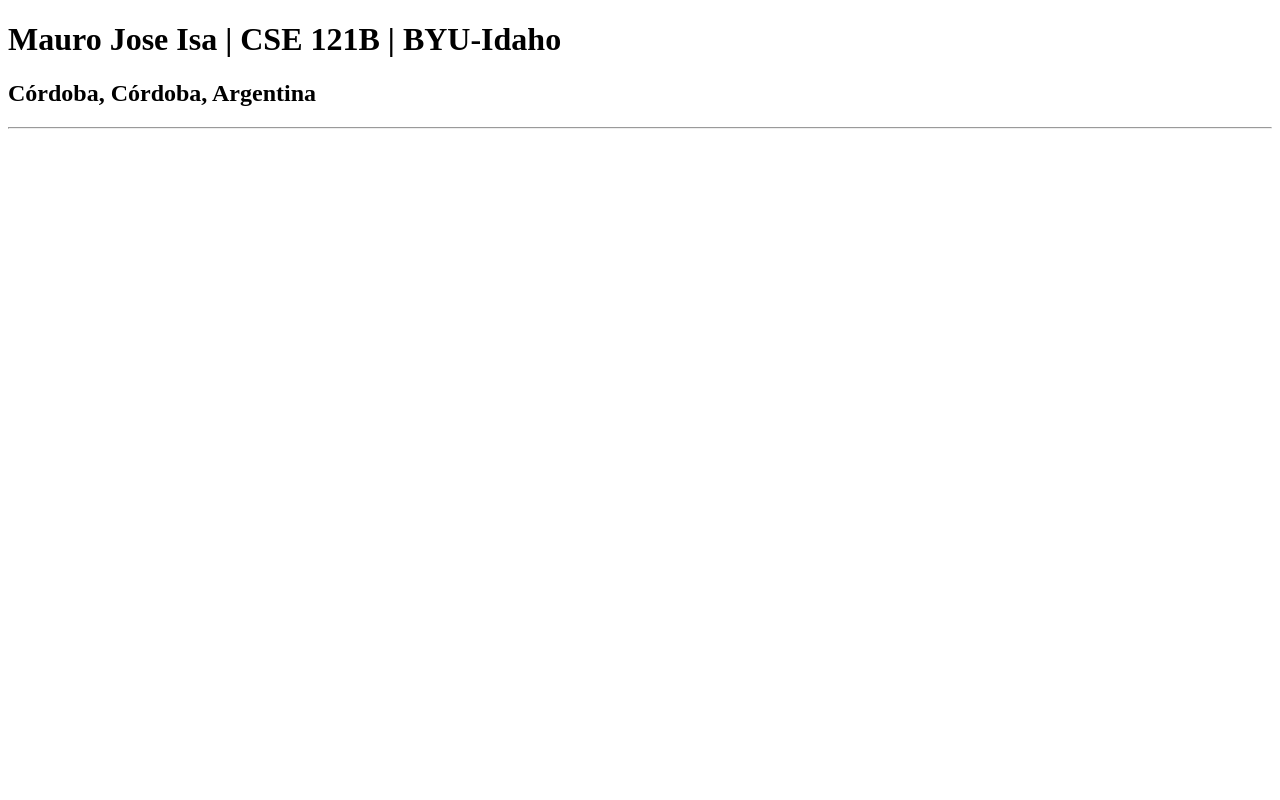
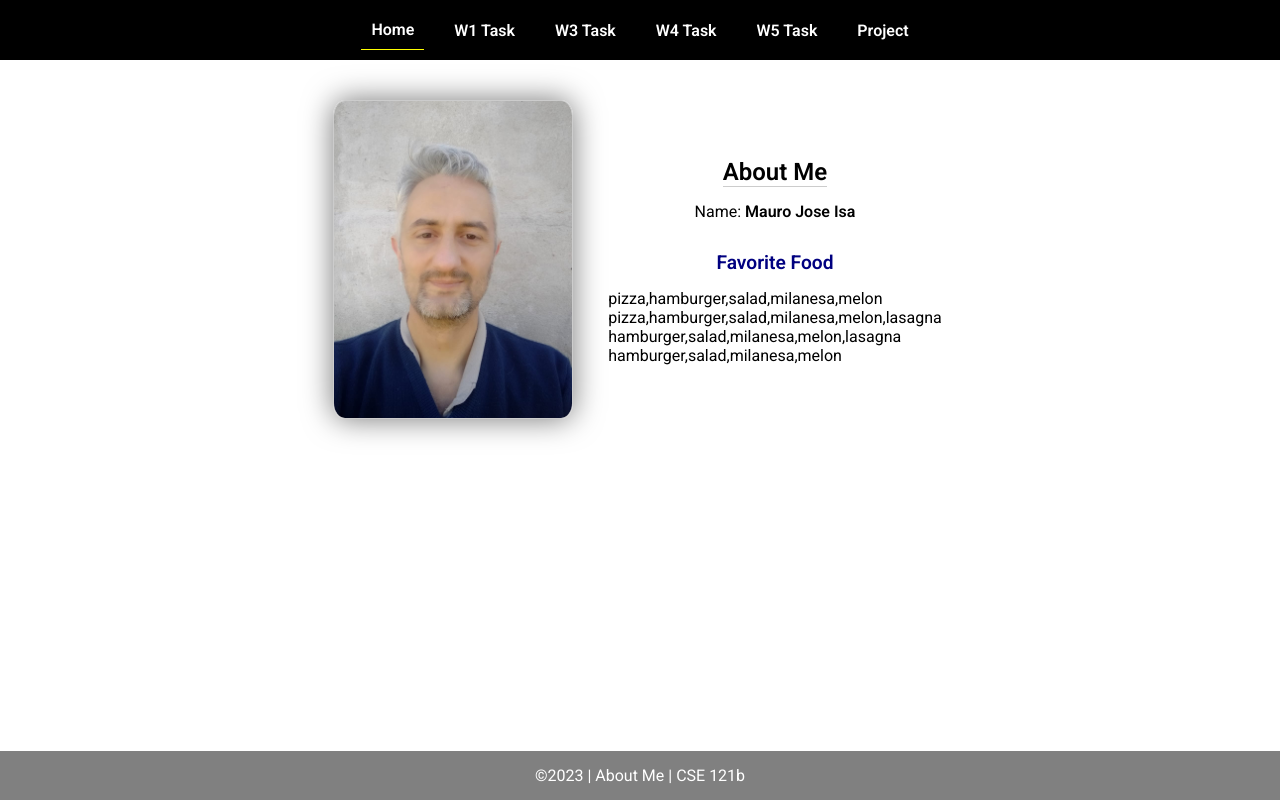
Before and after one commit to isama78/cse121b, a plain HTML site: page index.html in a window 1280 px wide. Drawn offline with Linux system fonts and the light colour scheme.

Commit message:
w2 task now completed. The last commit missed a task

```diff
--- a/index.html
+++ b/index.html
@@ -1,13 +1,46 @@
 <!DOCTYPE html>
 <html lang="en">
+
 <head>
-    <meta charset="UTF-8">
-    <meta name="viewport" content="width=device-width, initial-scale=1.0">
-    <title>Mauro Jose Isa | CSE 121B | BYU-Idaho</title>
+  <meta charset="UTF-8">
+  <meta name="viewport" content="width=device-width, initial-scale=1.0">
+  <meta name="description" content="Mauro Isa Profile Page">
+  <title>About Me | CSE 121b | W02: Programming Tasks</title>
+  <link rel="preconnect" href="https://fonts.googleapis.com">
+  <link rel="preconnect" href="https://fonts.gstatic.com" crossorigin>
+  <link href="https://fonts.googleapis.com/css2?family=Roboto:wght@400;600&display=swap"
+    rel="stylesheet">
+  <link rel="stylesheet" href="styles/main.css">
 </head>
+
 <body>
-    <h1>Mauro Jose Isa | CSE 121B | BYU-Idaho</h1>
-    <h2>Córdoba, Córdoba,  Argentina</h2>
-    <hr>
+  <nav>
+    <ul id="menu">
+      <li><a id="toggleMenu">&equiv;</a></li>
+      <li><a href="index.html" class="active">Home</a></li>
+      <li><a href="w01-task.html">W1 Task</a></li>
+      <li><a href="w03-task.html">W3 Task</a></li>
+      <li><a href="w04-task.html">W4 Task</a></li>
+      <li><a href="w05-task.html">W5 Task</a></li>
+      <li><a href="project.html">Project</a></li>
+    </ul>
+  </nav>
+  <main id="home">
+    <picture>
+      <img src="images/placeholder.png" alt="Placeholder Image">
+    </picture>
+    <section>
+      <h1>About Me</h1>
+      <div class="info">Name: <span id="name"></span></div>
+      <h2>Favorite Food</h2>
+      <div class="block" id="food"></div>
+    </section>
+  </main>
+  <footer>
+    &copy;<span id="year"></span> | About Me | CSE 121b
+  </footer>
+  <script src="scripts/main.js"></script>
+  <script src="scripts/w02-task.js"></script>
 </body>
+
 </html>
--- /dev/null
+++ b/scripts/main.js
@@ -0,0 +1,9 @@
+// copyright year
+document.querySelector('#year').textContent = new Date().getFullYear();
+
+// toggle menu in small view
+const toggleMenu = () => {
+    document.querySelector('#menu').classList.toggle('open');
+}
+
+document.querySelector('#toggleMenu').addEventListener('click', toggleMenu);
--- /dev/null
+++ b/scripts/w02-task.js
@@ -0,0 +1,36 @@
+/* W02-Task - Profile Home Page */
+
+/* Step 1 - Setup type tasks - no code required */
+
+/* Step 2 - Variables */
+let  fullName = 'Mauro Jose Isa'
+let currentYear = new Date().getFullYear()
+let profilePicture = 'images/WhatsApp-Image.jpeg'
+
+
+/* Step 3 - Element Variables */
+let nameElement = document.getElementById('name')
+let foodElement = document.getElementById('food')
+let yearElement = document.querySelector('#year')
+let imageElement = document.querySelector('img')
+
+
+/* Step 4 - Adding Content */
+nameElement.append(fullName)
+nameElement.innerHTML = `<strong>${fullName}</strong>`
+yearElement.textContent = currentYear
+imageElement.setAttribute('src', profilePicture)
+imageElement.setAttribute('alt', `Profile image of ${fullName}`)
+
+
+
+/* Step 5 - Array */
+const foods = ['pizza','hamburger', 'salad', 'milanesa', 'melon']
+foodElement.append(foods)
+let food = 'lasagna'
+foods.push(food)
+foodElement.innerHTML += `<br>${foods}`
+foods.shift()
+foodElement.innerHTML += `<br>${foods}`
+foods.pop()
+foodElement.innerHTML += `<br>${foods}`
--- /dev/null
+++ b/styles/main.css
@@ -0,0 +1,157 @@
+/* Universal Selector */
+* {
+    margin: 0;
+    padding: 0;
+    box-sizing: border-box;
+}
+
+/* HTML Selectors */
+body {
+    font-family: 'Roboto', Helvetica, sans-serif;
+}
+
+nav {
+    background-color: black;
+    width: 100%;
+    position: fixed;
+    top: 0;
+}
+
+nav ul {
+    display: flex;
+    flex-direction: column;
+    align-items: center;
+    max-width: fit-content;
+    margin: 0 auto;
+}
+
+nav ul li {
+    flex: 1 1 auto;
+}
+
+nav ul li:first-child {
+    display: block;
+    font-size: 2rem;
+}
+
+nav ul li:first-child a {
+    padding: 1px 10px;
+}
+
+nav ul li {
+    display: none;
+    list-style: none;
+    margin: 10px;
+}
+
+nav ul li a {
+    display: block;
+    padding: 10px;
+    text-decoration: none;
+    font-weight: 600;
+    color: white;
+    text-align: center;
+}
+
+nav ul li a:hover {
+    background-color: #efefef;
+    color: black;
+}
+
+h1, h2 {
+    text-align: center;
+    margin-bottom: 15px;
+
+}
+
+h1 {
+border-bottom: 1px solid #ccc;
+}
+
+h2 {
+    font-size: 1.2rem;
+    color: navy;
+    text-align: center;
+    margin-top: 30px;
+}
+
+main {
+    margin-top: 125px;
+    display: grid;
+    grid-template-columns: 1fr;
+    grid-gap: 20px;
+    align-items: center;
+    justify-content: center;
+}
+
+picture {
+    margin: 0 auto;
+}
+
+picture img {
+    width: 240px;
+    height: auto;
+    border-radius: 5%;
+    border: 1px solid #ccc;
+    box-shadow: 0 0 30px #777;
+}
+
+section {
+    display: flex;
+    flex-direction: column;
+    align-items: center;
+    margin: 10px
+}
+
+label {
+    margin: 15px 0;
+}
+
+footer {
+    background-color: gray;
+    color: white;
+    padding: 15px;
+    text-align: center;
+    width: 100%;
+    position: fixed;
+    bottom: 0;
+}
+
+/* Class Selectors */
+.active {
+    border-bottom: 1px solid yellow;
+}
+
+.open li {
+    display: block;
+}
+
+.block {
+    display: block;
+}
+
+/* ID Selectors */
+
+/* Media Queries */
+@media only screen and (min-width: 32.5em) {
+    nav ul {
+        flex-direction: row;
+    }
+
+    nav ul li:first-child {
+        display: none;
+    }
+
+    nav ul li {
+        display: block;
+    }
+
+    main {
+        margin: 100px auto 20px;
+        grid-template-columns: 250px 1fr;
+        max-width: -moz-fit-content;
+        max-width: fit-content;
+
+    }
+
+}
```
Also changed, not shown: index-old.html (added, +13 -0 lines), images/WhatsApp-Image.jpeg (added), images/placeholder.png (added).
